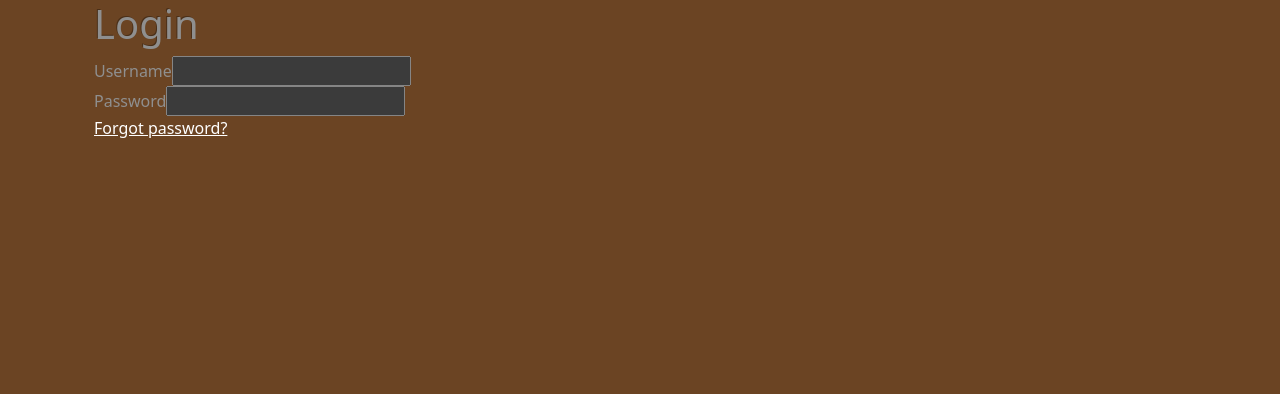
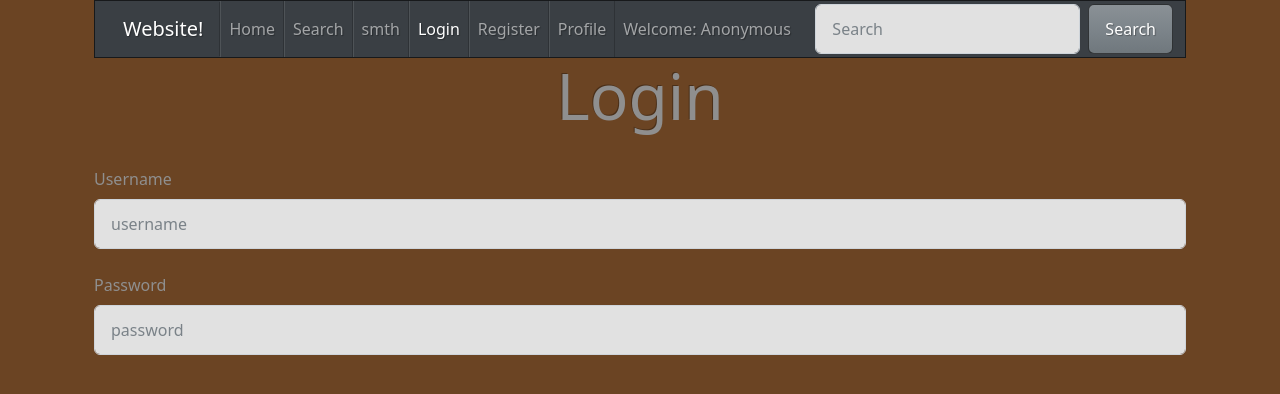
Before and after one commit to abstewart/spring23-webdev-final-project, a React (Create React App) app in the folder website/: page /login in a window 1280 px wide. Shown: the top 394 px of the page. Built offline with nearby package versions, Linux system fonts and the light colour scheme.

Commit message:
login page styling and register container

```diff
--- a/website/src/pages/login/index.js
+++ b/website/src/pages/login/index.js
@@ -1,21 +1,25 @@
+import NavBar from "../../components/nav-bar";
+
 const LoginForm = () => {
   return (
-    <>
       <div className="container">
-        <h1>Login</h1>
+        <NavBar active={`login`}/>
+        <h1 className={`display-3 text-center`}>Login</h1>
+
         <div>
-          <label htmlFor="login_username">Username</label>
-          <input id="login_username" type="text"/>
-        </div>
-        <div>
-          <label htmlFor={`login_password`}>Password</label>
-          <input id={`login_password`} type="password"/>
-        </div>
-        <div>
-          <a href={`#`}>Forgot password?</a>
+          <div className="form-group">
+            <label className="form-label mt-4" htmlFor="login_username">Username</label>
+            <input className="form-control" id="login_username" type="text" placeholder="username"/>
+          </div>
+          <div className="form-group justify-content-sm-center">
+            <label htmlFor="login_password" className="form-label mt-4">Password</label>
+            <input type="password" className="form-control" id="login_password" placeholder="password"/>
+          </div>
+          <div>
+            <a className="text-warning mt-4 visually-hidden" href={`#`}>Forgot password?</a>
+          </div>
         </div>
       </div>
-    </>
   );
 }
 
--- a/website/src/pages/register/index.js
+++ b/website/src/pages/register/index.js
@@ -4,7 +4,7 @@ import NavBar from "../../components/nav-bar";
 
 const Register = () => {
   return(
-      <>
+      <div className={`container`}>
         <NavBar active="register"/>
         <h1 className={`display-3 text-center`}>Register</h1>
         <div className="form-floating mb-2">
@@ -39,7 +39,7 @@ const Register = () => {
           <input id="register_password_2" type="password" className="form-control"/>
           <label className={`text-dark`} htmlFor={`register_password_2`}>Repeat Password</label>
         </div>
-      </>
+      </div>
   );
 }
 
```
